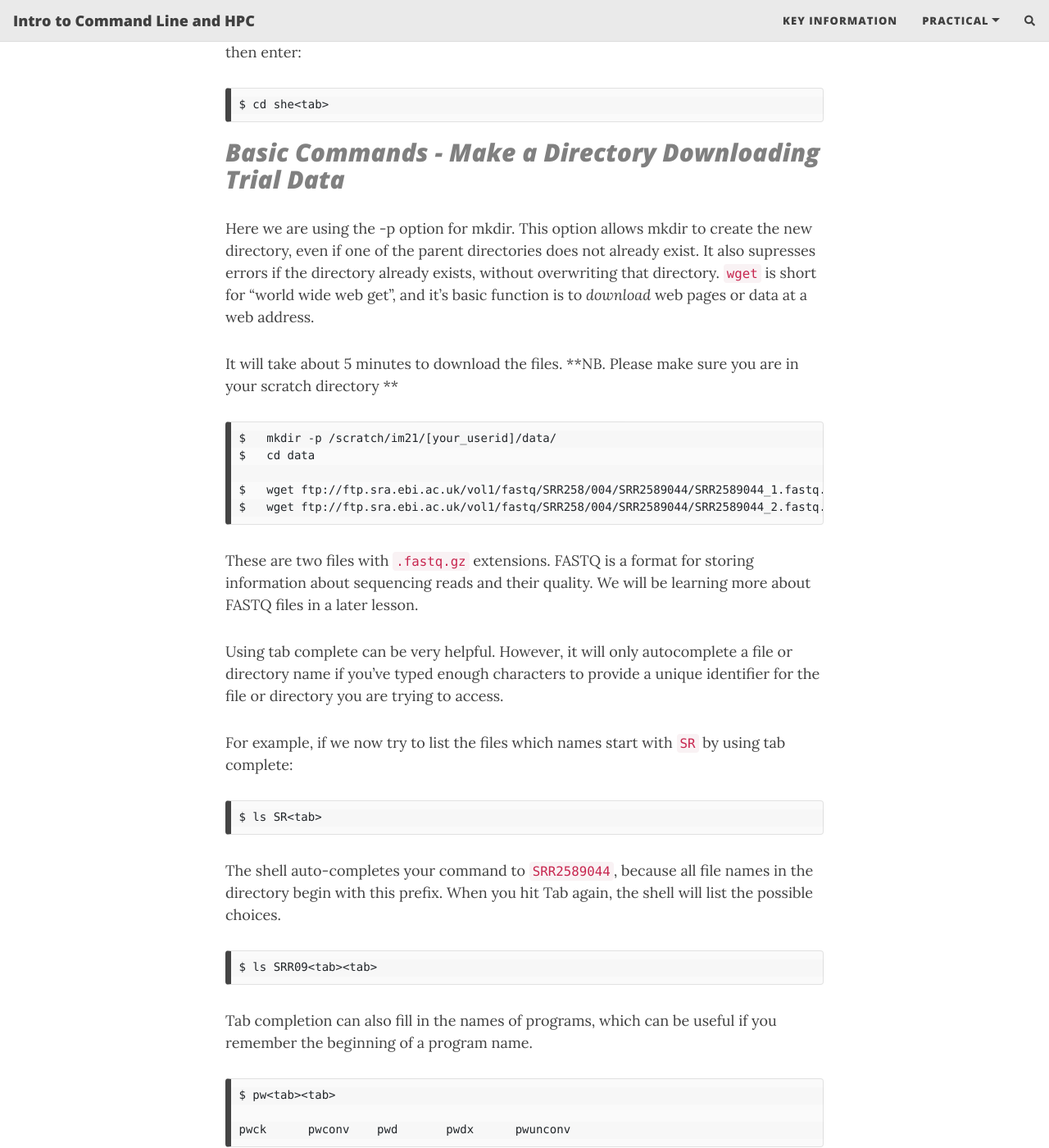
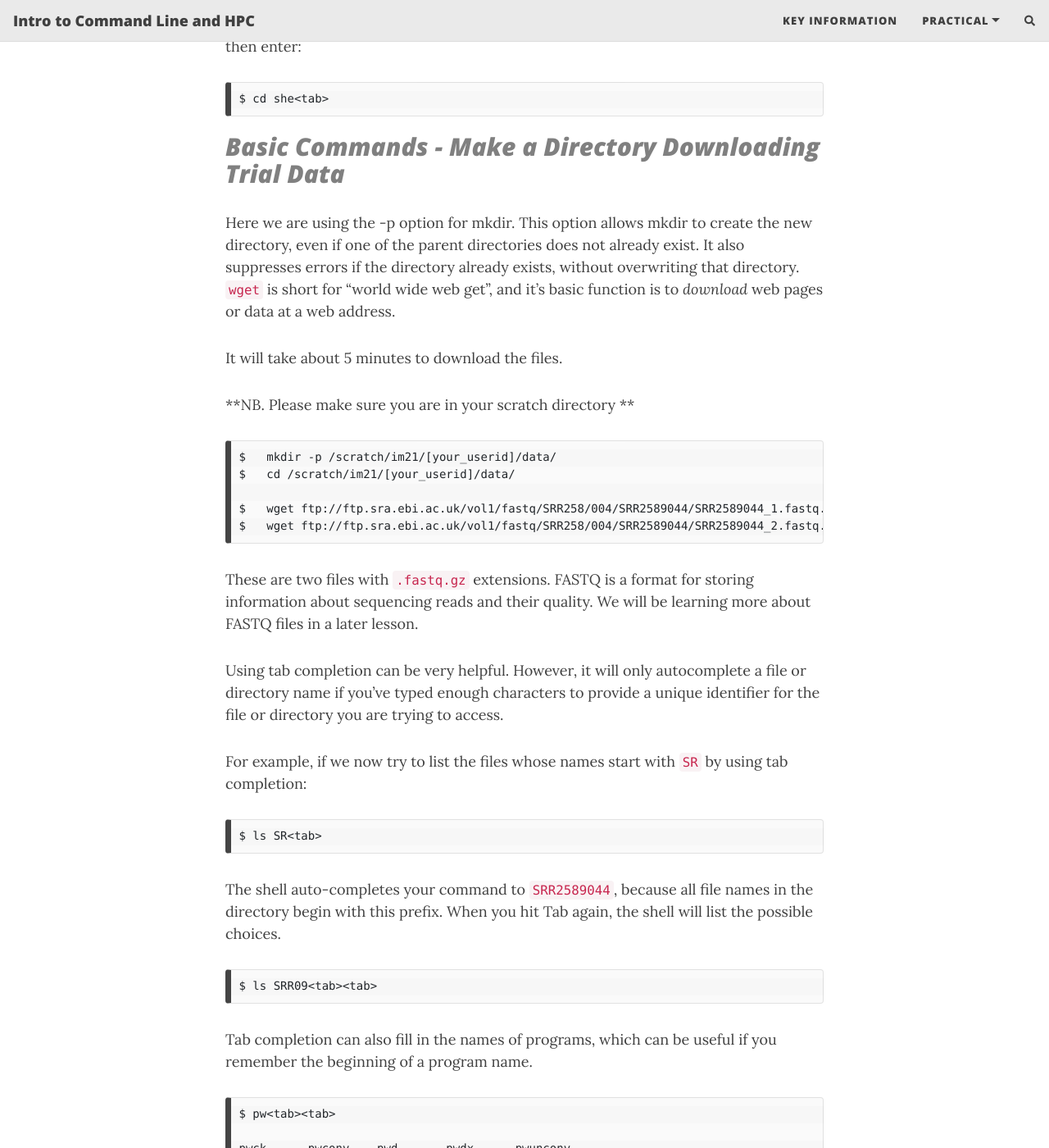
Before and after one commit to theheking/intro-to-command-line-hpc, a Jekyll site: the page built from practical_overview/2_Introducing_the_Shell.md, in a window 1280 px wide and 1400 px high, scrolled down 5736 px. Shown: the whole window at 82% size. Built offline with Jekyll 4.4.1, drawn with Linux system fonts in a browser that asks for light colours; nearby versions of some CDN libraries; comment, search, counter and statistics services are not loaded.

Commit message:
Update 2_Introducing_the_Shell.md

```diff
--- a/practical_overview/2_Introducing_the_Shell.md
+++ b/practical_overview/2_Introducing_the_Shell.md
@@ -85,8 +85,8 @@
 
 Several commands are frequently used to create, inspect, rename, and delete files and directories.
 
-Basic Commands - Where am I?
-============================
+> Basic Commands - Where am I?
+> ----------------------------------------------------------
 
 The dollar sign is a **prompt**, which shows us that the shell is waiting for input; your shell may use a different character as a prompt and may add information before the prompt. When typing commands, either from these lessons or from other sources, do not type the prompt; only type the commands that follow it.
 
@@ -170,14 +170,15 @@
 > Basic Commands - Make a Directory Downloading Trial Data
 > ----------------------------------------------------------
 
-Here we are using the -p option for mkdir. This option allows mkdir to create the new directory, even if one of the parent directories does not already exist. It also supresses errors if the directory already exists, without overwriting that directory.
+Here we are using the -p option for mkdir. This option allows mkdir to create the new directory, even if one of the parent directories does not already exist. It also suppresses errors if the directory already exists, without overwriting that directory.
  `wget` is short for “world wide web get”, and it’s basic function is to _download_ web pages or data at a web address.
 
 It will take about 5 minutes to download the files.
+
 **NB. Please make sure you are in your scratch directory **
 
     $   mkdir -p /scratch/im21/[your_userid]/data/
-    $   cd data
+    $   cd /scratch/im21/[your_userid]/data/
 
     $   wget ftp://ftp.sra.ebi.ac.uk/vol1/fastq/SRR258/004/SRR2589044/SRR2589044_1.fastq.gz
     $   wget ftp://ftp.sra.ebi.ac.uk/vol1/fastq/SRR258/004/SRR2589044/SRR2589044_2.fastq.gz
@@ -185,12 +186,11 @@
 
 These are two files with `.fastq.gz` extensions. FASTQ is a format for storing information about sequencing reads and their quality. We will be learning more about FASTQ files in a later lesson.
 
-Using tab complete can be very helpful. However, it will only autocomplete a file or directory name if you’ve typed enough characters to provide a unique identifier for the file or directory you are trying to access.
+Using tab completion can be very helpful. However, it will only autocomplete a file or directory name if you’ve typed enough characters to provide a unique identifier for the file or directory you are trying to access.
 
-For example, if we now try to list the files which names start with `SR` by using tab complete:
+For example, if we now try to list the files whose names start with `SR` by using tab completion:
 
     $ ls SR<tab>
-
 
 
 The shell auto-completes your command to `SRR2589044`, because all file names in the directory begin with this prefix. When you hit Tab again, the shell will list the possible choices.
```
